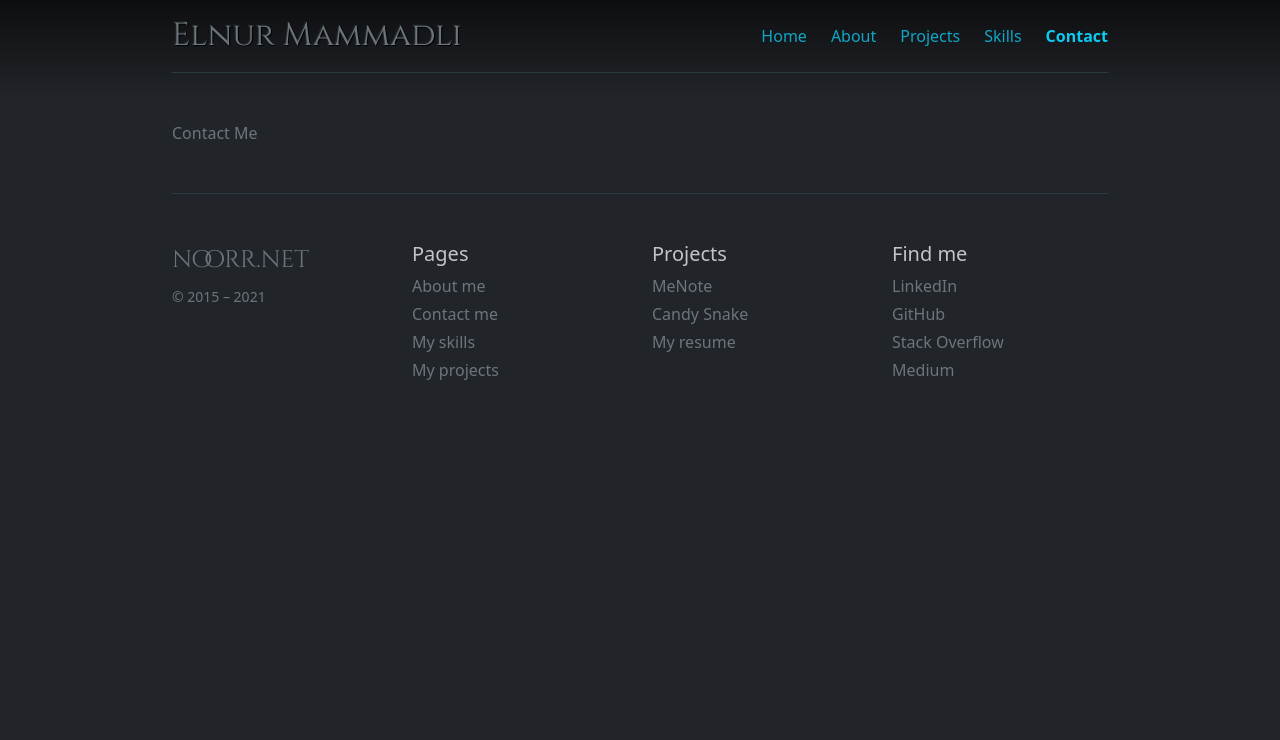
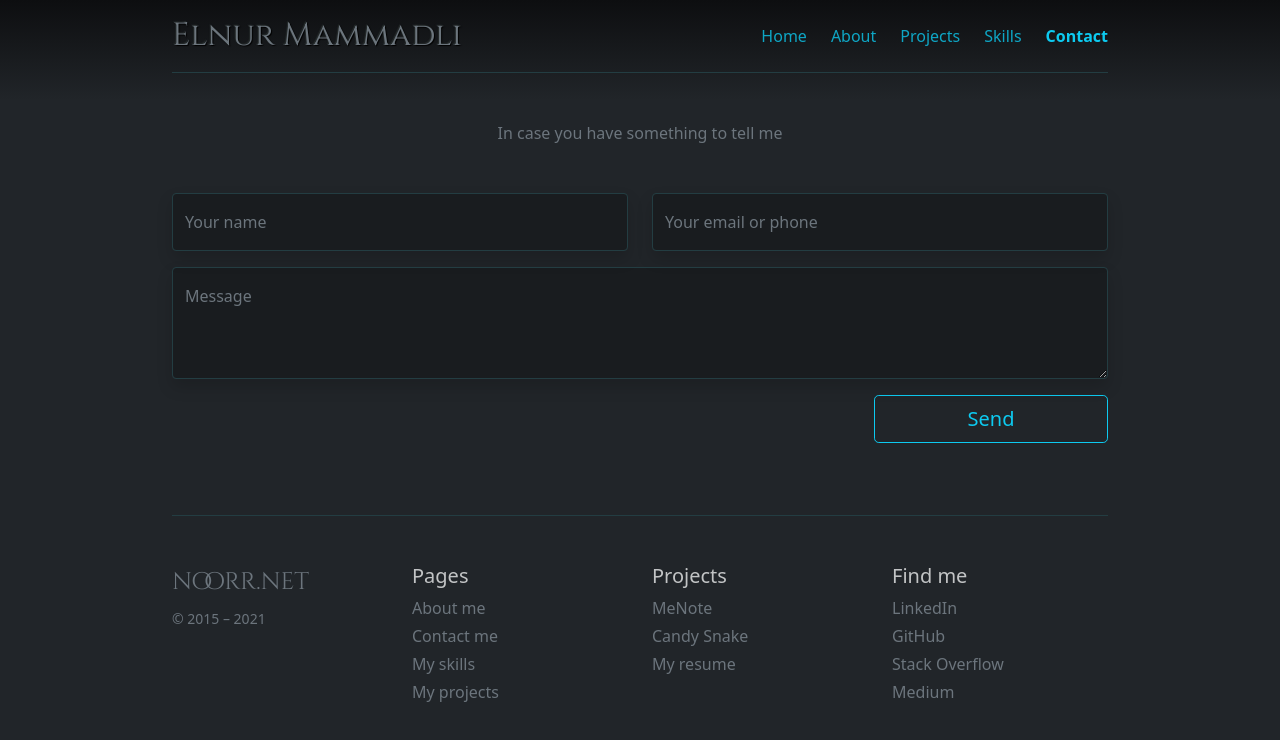
Before and after one commit to elnoor/noorr.net, a React (Create React App) app: page /contact in a window 1280 px wide. Shown: the top 740 px of the page. Built offline with nearby package versions, Linux system fonts and the light colour scheme.

Commit message:
contact page done

```diff
--- a/src/components/_Others/Layout/Layout.js
+++ b/src/components/_Others/Layout/Layout.js
@@ -7,7 +7,7 @@ export default function Layout({ children }) {
     <div className="app">
       <div className="container py-3 text-secondary">
         <Header />
-        <main className="py-md-5">{children}</main>
+        <main className="py-3 py-md-5">{children}</main>
         <Footer />
       </div>
     </div>
--- a/src/pages/Contact/Contact.js
+++ b/src/pages/Contact/Contact.js
@@ -1,5 +1,48 @@
 import React from "react";
 
 export default function Contact() {
-  return <>Contact Me</>;
+  return (
+    <div>
+      <div className="text-center mb-5">
+        In case you have something to tell me
+      </div>
+      <form className="row d-flex">
+        <div className="col-md-6 mb-3">
+          <div className="form-floating">
+            <input
+              type="text"
+              className="form-control shadow border-custom-color text-white-50 bg-black bg-opacity-25"
+              placeholder="John Doe"
+            />
+            <label>Your name</label>
+          </div>
+        </div>
+        <div className="col-md-6 mb-3">
+          <div className="form-floating">
+            <input
+              type="text"
+              className="form-control shadow border-custom-color text-white-50 bg-black bg-opacity-25"
+              placeholder="your@email.com"
+            />
+            <label>Your email or phone</label>
+          </div>
+        </div>
+        <div className="col-12 mb-3">
+          <div className="form-floating">
+            <textarea
+              className="form-control shadow border-custom-color text-white-50 bg-black bg-opacity-25"
+              placeholder="Message here"
+              style={{ height: "7rem" }}
+            ></textarea>
+            <label>Message</label>
+          </div>
+        </div>
+        <div className="col-12 mb-4">
+          <button className="btn btn-lg btn-outline-info w-25 float-end">
+            Send
+          </button>
+        </div>
+      </form>
+    </div>
+  );
 }
```
